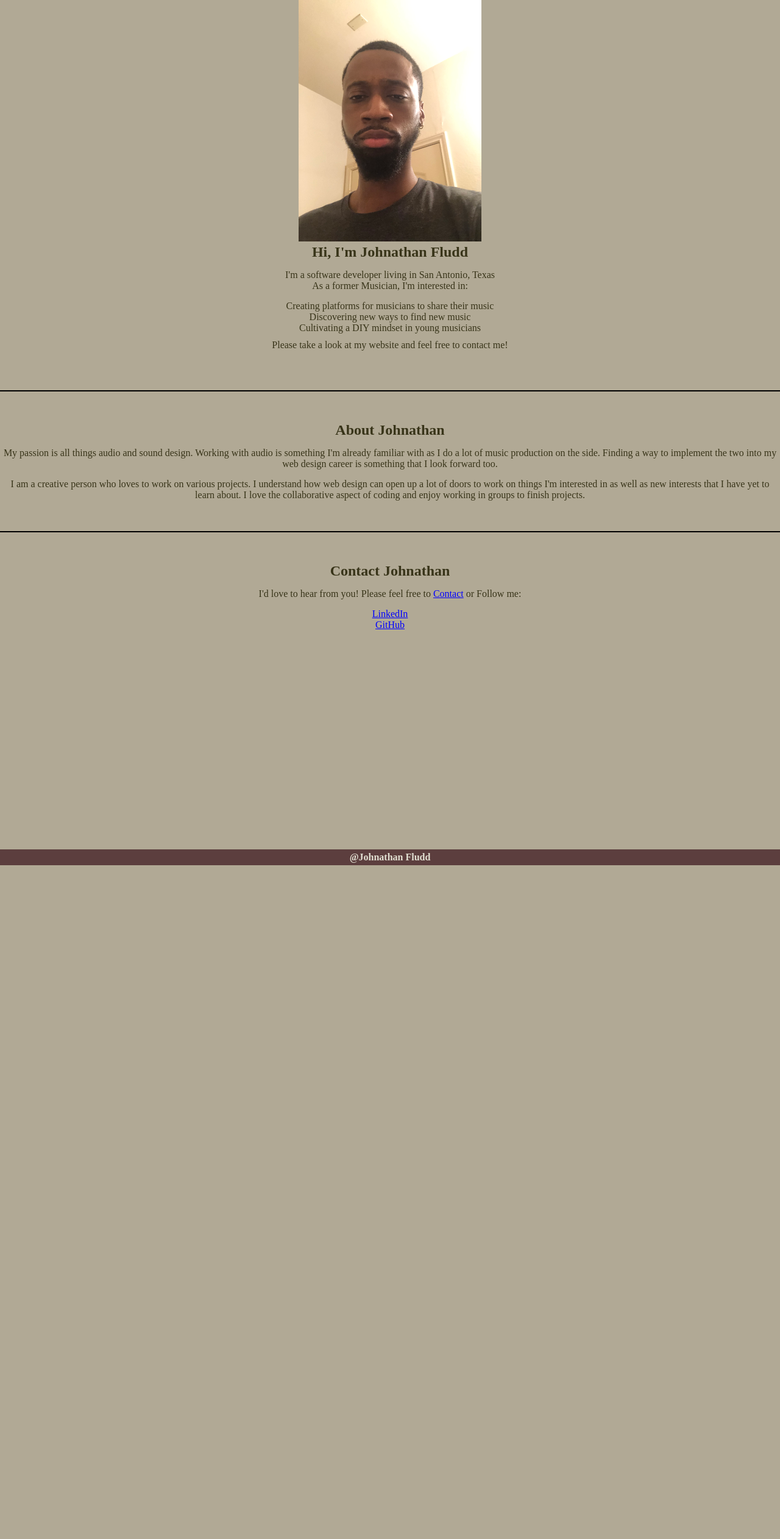
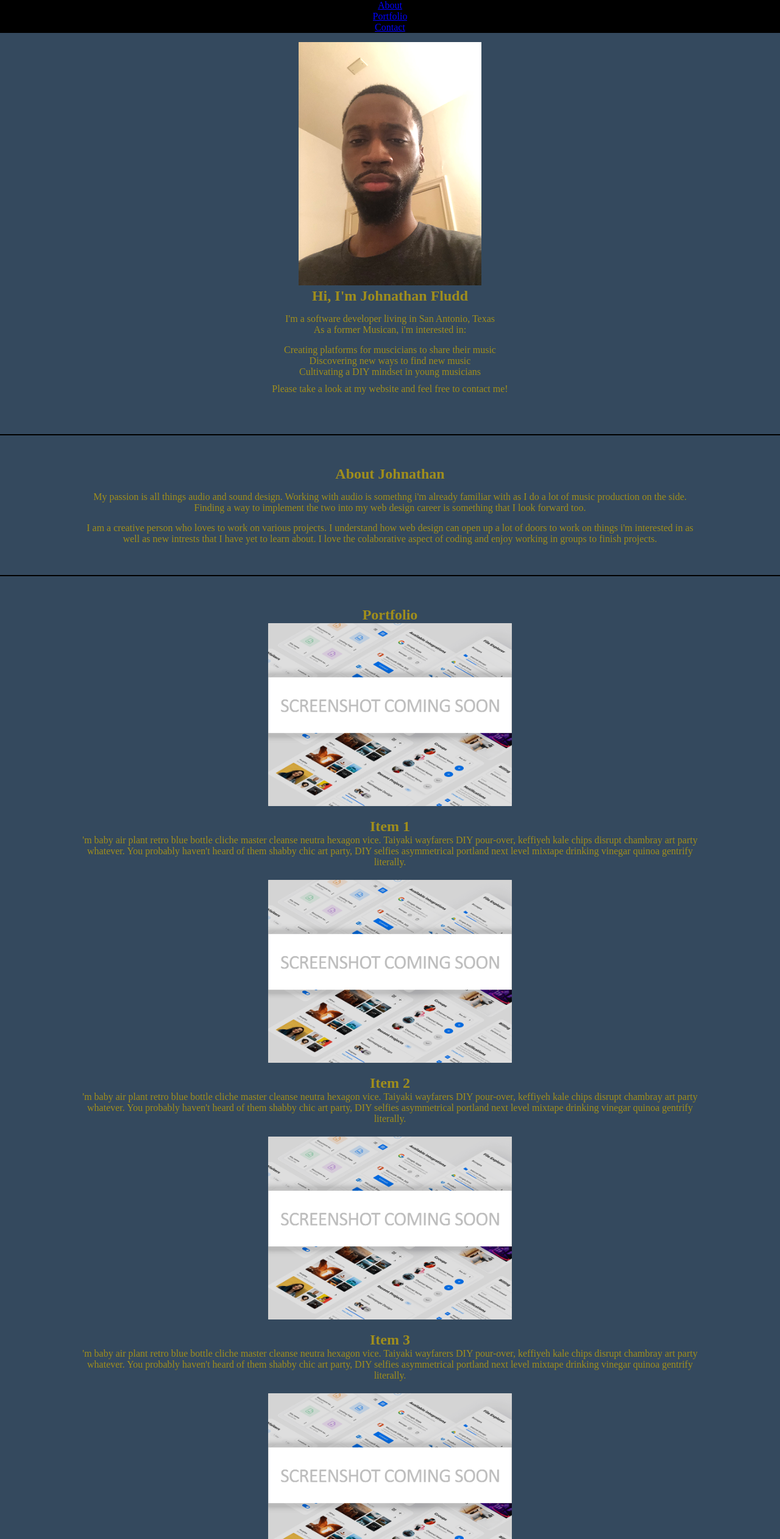
Before and after one commit to JohnathanFludd/johnathanfludd.github.io, a plain HTML site: page index.html in a window 1280 px wide. Shown: the part 78-2602 px from the top of the page at 61% size. Before the commit the page ends 1497 px from the top, so only its background shows below. Drawn offline with Linux system fonts and the light colour scheme; grey boxes are pictures that could not be loaded.

Commit message:
Add files via upload

```diff
--- a/index.html
+++ b/index.html
@@ -3,18 +3,27 @@
   <head>
 
     <meta charset="utf-8">
-    <meta name="viewport" content="width=device-width">
+    <meta name="viewport" content="width=device-width, initial-scale=1">
     <title>Johnathan Fludd</title>
     <link href="style.css" rel="stylesheet" type="text/css" />
   </head>
 
   <body>
 <!-- Header -->
-    <header>
+      <header>
+        <h1>Johnathan Fludd</h1>
+        <p>Software Developer</p>
+        <nav>
+          <ul id="menu">
+            <li><a href="#home">Home</a></li>
+            <li><a href="#about">About</a></li>
+            <li><a href="#portfolio">Portfolio</a></li>
+            <li><a href="#contact">Contact</a></li>
+          </ul>
+        </nav>
+      </header>
 
-    <h1>Johnathan Fludd </h1>
-    <p>Software Developer</p>
-    </header>
+
 
 <main>
 
@@ -24,7 +33,7 @@
 src="IMG_2523.jpg" width="300">
 </div>
 
-<section>
+<section id ="home">
   <div class = "space">
     <!-- Intro & About ME -->
 
@@ -34,12 +43,12 @@ src="IMG_2523.jpg" width="300">
     <p>I'm a software developer living in San Antonio, Texas</p>
 
   <div class = "space">
-    <p>As a former Musician, I'm interested in: </p>
+    <p>As a former Musican, i'm interested in: </p>
   </div>
 
     <!-- List  -->
     <ul class="list">
-		<li>Creating platforms for musicians to share their music</li>
+		<li>Creating platforms for muscicians to share their music</li>
 		<li>Discovering new ways to find new music</li>
 		<li>Cultivating a DIY mindset in young musicians</li>
 	</ul>
@@ -58,7 +67,7 @@ src="IMG_2523.jpg" width="300">
 
   <hr>
 
-<section>
+<section id = "about">
   <!--About Me  -->
   <h2> About Johnathan </h2>
 <div class = "space">
@@ -66,26 +75,154 @@ src="IMG_2523.jpg" width="300">
 
     <div class = "space">
       <p>
-    My passion is all things audio and sound design. Working with audio is something I'm already familiar with as I do a lot of music production on the side. Finding a way to implement the two into my web design career is something that I look forward too. </p>
+    My passion is all things audio and sound design. Working with audio is somethng i'm already familiar with as I do a lot of  music production on the side. Finding a way to implement the two into my web design career is something that I look forward too. </p>
     </div>
 
 
     <div>
     <p>
-    I am a creative person who loves to work on various projects. I understand how web design can open up a lot of doors to work on things I'm interested in as well as new interests that I have yet to learn about. I love the collaborative aspect of coding and enjoy working in groups to finish projects.</p>
+    I am a creative person who loves to work on various projects. I understand how web design can open up a lot of doors to work on things i'm interested in as well as new intrests that I have yet to learn about. I love the colaborative aspect of coding and enjoy working in groups to finish projects.</p>
 
     </div>
   </section>
 
   <hr>
-<section>
+
+
+<section id = "portfolio">
+
+    <!-- Portfolio  -->
+    <h2> Portfolio </h2>
+
+    <div class = "group">
+
+     <!---     <div class = "space">        -->
+
+        <div class = "item">
+
+
+
+          <div class="placeholder">
+
+            <img  alt="placeholder image"
+            src="placeholder.png" width="400">
+
+
+
+
+
+            <div class = "description" >
+              <h2> Item 1 </h2>
+
+            <p> 'm baby air plant retro blue bottle cliche master cleanse neutra hexagon vice. Taiyaki wayfarers DIY pour-over, keffiyeh kale chips disrupt chambray art party whatever. You probably haven't heard of them shabby chic art party, DIY selfies asymmetrical portland next level mixtape drinking vinegar quinoa gentrify literally. </p>
+
+              </div>
+
+          </div>
+
+
+          <div class="placeholder">
+
+            <img  alt="placeholder image"
+            src="placeholder.png" width="400">
+
+
+
+            <div class = "description" >
+              <h2> Item 2</h2>
+
+              <p> 'm baby air plant retro blue bottle cliche master cleanse neutra hexagon vice. Taiyaki wayfarers DIY pour-over, keffiyeh kale chips disrupt chambray art party whatever. You probably haven't heard of them shabby chic art party, DIY selfies asymmetrical portland next level mixtape drinking vinegar quinoa gentrify literally. </p>
+
+                </div>
+
+          </div>
+
+
+
+          <div class="placeholder">
+
+          <img  alt="placeholder image"
+          src="placeholder.png" width="400">
+
+
+
+            <div class = "description" >
+              <h2> Item 3</h2>
+
+              <p> 'm baby air plant retro blue bottle cliche master cleanse neutra hexagon vice. Taiyaki wayfarers DIY pour-over, keffiyeh kale chips disrupt chambray art party whatever. You probably haven't heard of them shabby chic art party, DIY selfies asymmetrical portland next level mixtape drinking vinegar quinoa gentrify literally. </p>
+
+                </div>
+
+          </div>
+
+
+          <div class="placeholder">
+
+            <img  alt="placeholder image"
+            src="placeholder.png" width="400">
+
+
+
+              <div class = "description" >
+                <h2> Item 4</h2>
+
+                <p> 'm baby air plant retro blue bottle cliche master cleanse neutra hexagon vice. Taiyaki wayfarers DIY pour-over, keffiyeh kale chips disrupt chambray art party whatever. You probably haven't heard of them shabby chic art party, DIY selfies asymmetrical portland next level mixtape drinking vinegar quinoa gentrify literally. </p>
+
+                  </div>
+
+          </div>
+
+
+
+
+
+      </div>
+
+</section>
+
+
+
+
+
+
+    <hr>
+
+<section id = "contact">
   <!-- Contact Info  -->
 
   <div class = "space">
   <h2> Contact Johnathan </h2>
   </div>
 
-  <p>I'd love to hear from you! Please feel free to <a target = "_blank" href="mailto:johnathanfludd@gmail.com">Contact</a> or Follow me:</p>
+  <p>I'd love to hear from you! Please feel free to contact or Follow me:</p>
+
+  <br>
+
+
+  <form action="https://formspree.io/f/xrgopqdb" method="POST">
+
+    <legend></legend>
+    <label for="Name">Name:</label>
+    <input id="Name" type="text" name="name" autofocus="on" required />
+    <br>
+    <label for="Email">Email:</label>
+    <input id="Email" type="text" name="email" required />
+
+
+    <br>
+    <br>
+
+    <form>
+      <label for="form-message">Your message:</label>
+      <textarea id="form-message" name="message"
+      rows="4" cols="25"></textarea>
+    </form>
+
+    <br>
+    <br>
+<input type="submit" value="Send">
+
+  </form>
 
 <!-- List  -->
   <ol>
@@ -95,9 +232,9 @@ src="IMG_2523.jpg" width="300">
 	</ol>
 
 <!-- Google Maps  -->
-<nav>
+<article>
 <iframe src="https://www.google.com/maps/embed?pb=!1m18!1m12!1m3!1d444567.96656086255!2d-98.7946098083161!3d29.481734858351263!2m3!1f0!2f0!3f0!3m2!1i1024!2i768!4f13.1!3m3!1m2!1s0x865c58af04d00eaf%3A0x856e13b10a016bc!2sSan%20Antonio%2C%20TX!5e0!3m2!1sen!2sus!4v1598894414930!5m2!1sen!2sus" width="300" height="300" style="border:0;" allowfullscreen="" aria-hidden="false" tabindex="0"></iframe>
-</nav>
+</article>
 </section>
 
 
--- a/style.css
+++ b/style.css
@@ -12,9 +12,18 @@
 header{
 text-align: center;
 font-size: 16px;
-    background-color: rgb(92, 62, 62);
-    color:rgb(226, 224, 210);
+  background-color: black;
+  color: white;
   box-sizing: border-box;
+}
+
+nav {
+
+  display: flex;
+  justify-content: center;
+
+
+
 }
 
 /* for image of myself */
@@ -24,8 +33,8 @@
 
 /* background coloring */
 main{
-  background-color: rgb(177, 169, 149);
-  color:rgb(56, 52, 25);
+background-color:#34495E;
+color:rgb(160, 142, 28);
 }
 
 
@@ -51,7 +60,7 @@
 /* footer editing */
 footer{
 text-align: center;
-  background-color: rgb(92, 62, 62);
+background-color: black;
 color:rgb(226, 224, 210);
 padding: 4px;
 box-sizing: border-box;
@@ -70,7 +79,7 @@
 }
 
 /* for google maps */
-   nav {
+ article {
 
    margin-top: 15px;
    margin-bottom: 25px;
@@ -117,3 +126,86 @@
 a:visited { color: purple;   }
 a:hover   { color: white; }
 a:active  { color: red;  }
+
+.group{
+
+  display: flex;
+  flex-direction: row;
+
+}
+
+
+.item{
+
+  display: flex;
+  flex-wrap: wrap;
+
+}
+
+
+.placeholder {
+
+
+ display: flex;
+ flex-wrap: wrap;
+ width: 100%;
+ justify-content: space-around;
+
+
+}
+
+ .description {
+
+  padding-top: 20px;
+  padding-bottom: 20px;
+
+
+ }
+
+.placeholder p {
+  text-align: center;
+  margin: auto;
+  font-size: 48;
+
+
+}
+
+form label {
+  display: block;
+  font-size: 18px;
+  margin-top: 10px;
+  color: rgb(160, 142, 28);
+  font-family: arial;
+}
+
+form textarea {
+  height: 4.75rem;
+  width: 100%;
+  color: black;
+  font-size: 16px;
+
+}
+
+
+
+
+
+
+
+
+  /* Editing for mobile devices */
+
+@media all and (min-width: 800px) {
+
+  section {
+    padding: 0 10%;
+  }
+
+  .group {
+    flex-direction: row;
+  }
+
+
+
+
+}
```
Also changed, not shown: placeholder.png (added). Lines whose indentation alone changed are shown as unchanged.
